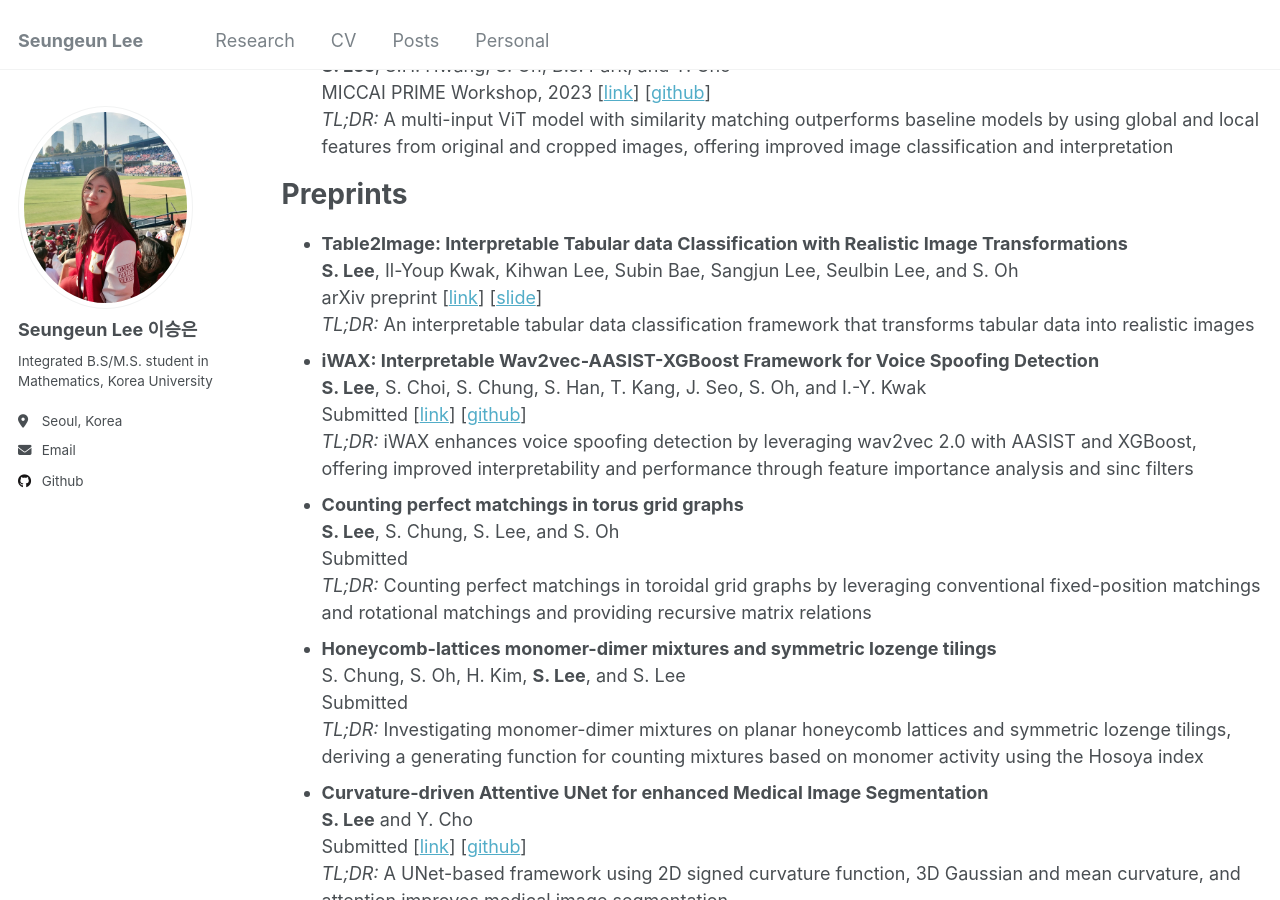
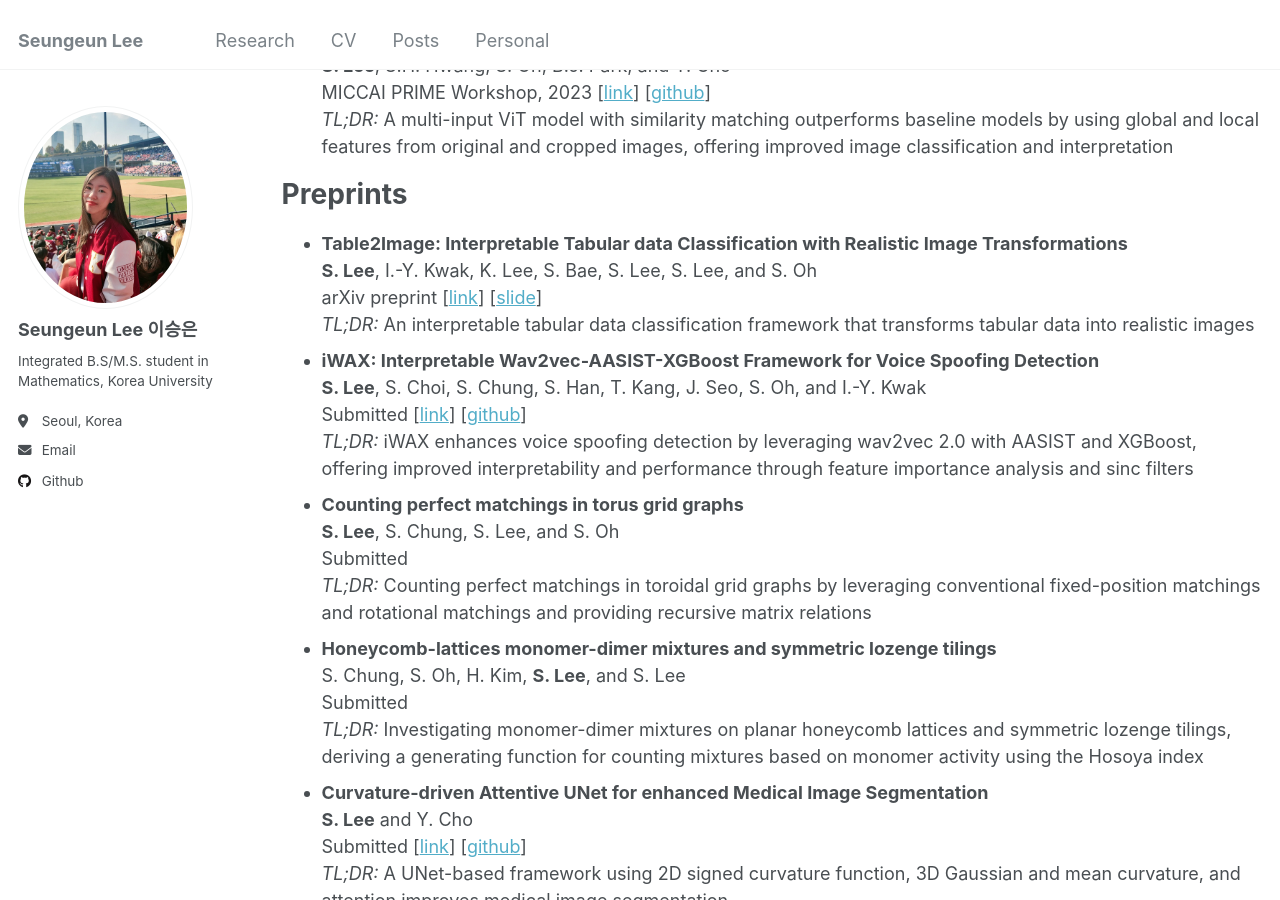
Before and after one commit to duneag2/duneag2.github.io, a Jekyll site: the page built from _pages/publications.html, in a window 1280 px wide and 900 px high, scrolled down 811 px. Built offline with Jekyll 4.4.1, drawn with Linux system fonts in a browser that asks for light colours.

Commit message:
Update publications.html

```diff
--- a/_pages/publications.html
+++ b/_pages/publications.html
@@ -43,7 +43,7 @@ author_profile: true
 <ul>
   <li>
     <strong>Table2Image: Interpretable Tabular data Classification with Realistic Image Transformations</strong> <br>
-    <strong>S. Lee</strong>, Il-Youp Kwak, Kihwan Lee, Subin Bae, Sangjun Lee, Seulbin Lee, and S. Oh <br>
+    <strong>S. Lee</strong>, I.-Y. Kwak, K. Lee, S. Bae, S. Lee, S. Lee, and S. Oh <br>
     arXiv preprint [<a href="https://arxiv.org/abs/2412.06265">link</a>] [<a href="https://drive.google.com/file/d/1ZzIx2gUGPoWy8-lXPiDz2DnBsWADgVog/view?usp=sharing">slide</a>] <br>
     <em>TL;DR:</em> An interpretable tabular data classification framework that transforms tabular data into realistic images <br>
   </li>
```
